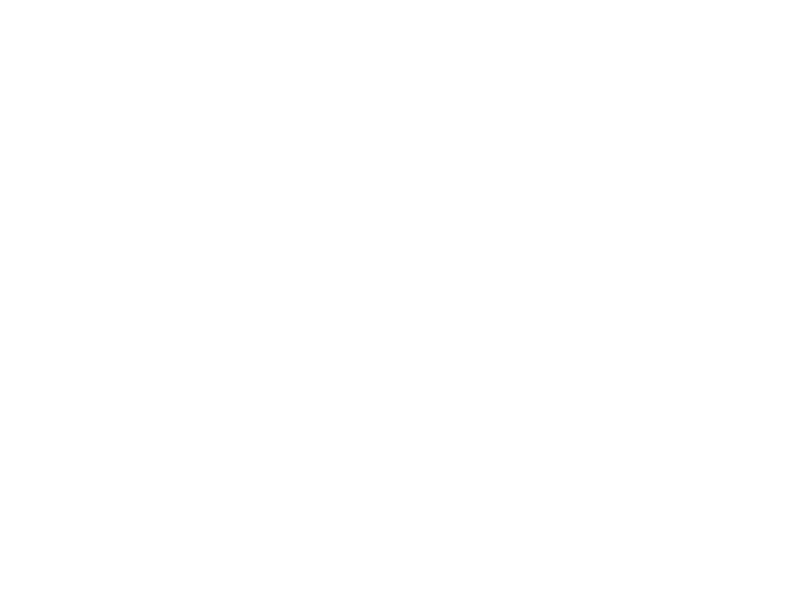
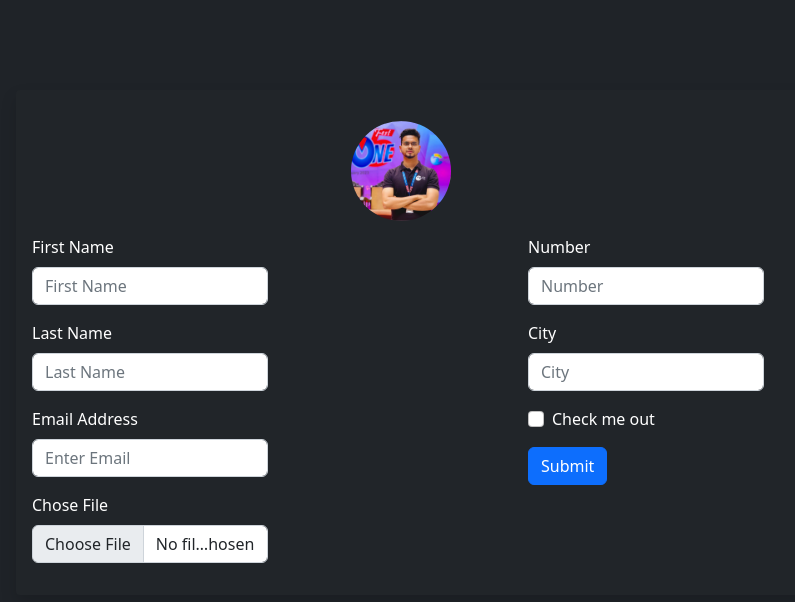
Before and after one commit to arifkhan676/lead-management-software, a React (Create React App) app: page /ImportList in a window 1280 px wide. Before the commit this address had no page. Shown: the top 602 px of the page, without its empty margins (124-919 px from the left). Built offline with nearby package versions, Linux system fonts and the light colour scheme; the HTML template or start-up script is replaced by a standard one.

Commit message:
import page

```diff
--- a/src/App.js
+++ b/src/App.js
@@ -4,6 +4,7 @@
 import { Route, Routes } from 'react-router-dom';
 import 'bootstrap/dist/css/bootstrap.min.css';
 import AllLeads from './components/AllLeads';
+import ImportList from './components/ImportList';
 
 function App() {
 
@@ -13,6 +14,7 @@
        <Route path="/" element={<Dashboard />} ></Route>
          <Route path="/login" element={<Login />} ></Route>
          <Route path="/AllLeads" element={<AllLeads />} ></Route>
+         <Route path="/ImportList" element={<ImportList />} ></Route>
 
        </Routes>
 
--- a/src/components/AllLeads.css
+++ b/src/components/AllLeads.css
@@ -1,3 +1,9 @@
+body{
+    background-color:#1f2328;
+}
+.Leads{
+
+}
 .title-div{
     width: 50px;
 }
@@ -7,8 +13,9 @@
 .container{
     display: flex;
     position: relative;
-    top:50px;
-    gap:50%;
+    top:80px;
+    gap:30%;
+    left: 10%;
 }
 .Button{
     background-color: #157347;
@@ -16,3 +23,15 @@
 .d-flex{
     gap:10px;
 }
+Table{
+    margin-top:150px;
+}
+.container-fluid{
+    width: 80%;
+}
+th{
+    color: #fff;
+}
+td{
+    color: #fff;
+}
--- a/src/components/AllLeads.js
+++ b/src/components/AllLeads.js
@@ -2,6 +2,8 @@
 import Form from 'react-bootstrap/Form';
 import "./AllLeads.css"
 import Button from 'react-bootstrap/esm/Button';
+import Table from 'react-bootstrap/Table';
+
 
 function AllLeads() {
   return (
@@ -16,14 +18,41 @@
           />
           <Button variant="success" > Search </Button>
         </Form>
-
         <Button>
           <i class="fa fa-plus" aria-hidden="true"></i> Add User
         </Button>
       </div>
 
+    <div className="container-fluid">
+
+      <Table striped bordered hover>
+        <thead>
+          <tr>
+            <th>Sl</th>
+            <th>First Name</th>
+            <th>Last Name</th>
+            <th>Email</th>
+            <th>Number</th>
+            <th> Profile </th>
+            <th>City</th>
+          </tr>
+        </thead>
+        <tbody>
+          <tr>
+            <td> 1 </td>
+            <td> Arif </td>
+            <td> khan </td>
+            <td> arif@gmail.com </td>
+            <td> xx </td>
+            <td> 01811225515 </td>
+            <td>Dhaka</td>
+          </tr>
+        </tbody>
+      </Table>
+      </div>
 
     </div>
+
   )
 }
 
--- a/src/components/Dashboard.js
+++ b/src/components/Dashboard.js
@@ -7,7 +7,6 @@
 import ArrowForwardIosIcon from '@mui/icons-material/ArrowForwardIos';
 import DropdownButton from 'react-bootstrap/DropdownButton';
 import 'bootstrap/dist/css/bootstrap.min.css';
-import AllLeads from './AllLeads';
 
 import Dropdown from 'react-bootstrap/Dropdown';
 
@@ -29,7 +28,7 @@
                <li className='list' > <a href="#"  > <ListIcon className='ListI' />
                <DropdownButton id="dropdown-basic-button" title="My Leads">
                  <Dropdown.Item href="/AllLeads">All leads</Dropdown.Item>
-                 <Dropdown.Item href="/">Import Leads</Dropdown.Item>
+                 <Dropdown.Item href="/ImportList">Import Leads</Dropdown.Item>
                  <Dropdown.Item href="/">New Leads</Dropdown.Item>
                  </DropdownButton>
                 <ArrowForwardIosIcon className='ListI' /> </a> </li>
--- /dev/null
+++ b/src/components/ImportList.css
@@ -0,0 +1,22 @@
+body{
+    color: #fff;
+}
+p{
+    color: #fff;
+
+}
+Form{
+    color: #fff;
+
+}
+.container-fluid{
+    margin-top: 7%;
+}
+.myImg{
+    width: 100px;
+    border-radius:50px;
+    position: relative;
+    left:33%;
+    top: 15px;
+    margin-bottom: 3%;
+}
--- /dev/null
+++ b/src/components/ImportList.js
@@ -0,0 +1,61 @@
+import React from 'react'
+import "./ImportList.css"
+import Form from 'react-bootstrap/Form';
+import Row from 'react-bootstrap/Row';
+import Col from 'react-bootstrap/Col';
+import Button from 'react-bootstrap/esm/Button';
+import { Card } from '@mui/material';
+import myImg from "./arif1.jpg"
+
+const ImportList = () => {
+  return (
+    <div className='container-fluid'>
+        <Card className='shadow mt-3 p-3 bg-dark'>
+            <div className="img-card">
+                <img className='myImg' src={myImg} alt="myImg" />
+            </div>
+      <Form>
+        <Row>
+          <Col>
+          <Form.Group className='mb-3 col-lg-6' controlId='formBasicName'>
+           <Form.Label> First Name </Form.Label>
+           <Form.Control type='Text ' placeholder='First Name'/>
+      </Form.Group>
+      <Form.Group className='mb-3 col-lg-6' controlId='formBasicName'>
+           <Form.Label> Last Name</Form.Label>
+           <Form.Control type='text' placeholder='Last Name'/>
+      </Form.Group>
+      <Form.Group className='mb-3 col-lg-6' controlId='formBasicEmail'>
+           <Form.Label>Email Address</Form.Label>
+           <Form.Control type='email' placeholder='Enter Email'/>
+      </Form.Group>
+      <Form.Group className='mb-3 col-lg-6' controlId='formBasicFile'>
+           <Form.Label>Chose File</Form.Label>
+           <Form.Control type='File' placeholder='Chose File'/>
+      </Form.Group>
+          </Col>
+
+          <Col>
+          <Form.Group className='mb-3 col-lg-6' controlId='formBasicNumber'>
+           <Form.Label>Number</Form.Label>
+           <Form.Control type='number ' placeholder='Number'/>
+      </Form.Group>
+      <Form.Group className='mb-3 col-lg-6' controlId='formGridCity'>
+           <Form.Label>City</Form.Label>
+           <Form.Control type='text' placeholder='City'/>
+      </Form.Group>
+      <Form.Group className='mb-3 col-lg-6' controlId='formGridCheckbox'>
+      <Form.Check type="checkbox" label="Check me out" />
+      </Form.Group>
+      <Button variant='primary'> Submit </Button>
+
+          </Col>
+        </Row>
+
+      </Form>
+      </Card>
+    </div>
+  )
+}
+
+export default ImportList
--- a/src/components/dash.css
+++ b/src/components/dash.css
@@ -10,10 +10,7 @@
 body{
     color: #fff;
 }
-*{
-    margin: 0;
-    padding: 0;
-}
+
 .f-div{
     display: flex;
 }
```
Also changed, not shown: src/components/arif1.jpg (added). Lines whose indentation alone changed are shown as unchanged.
